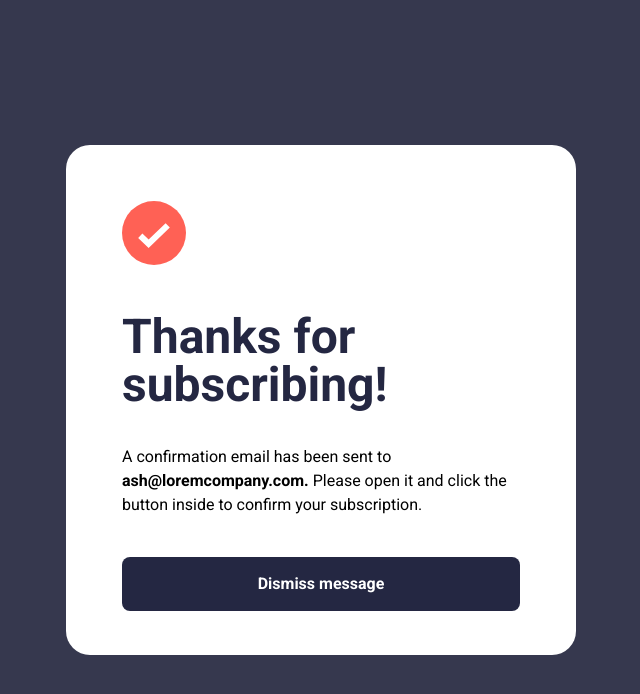
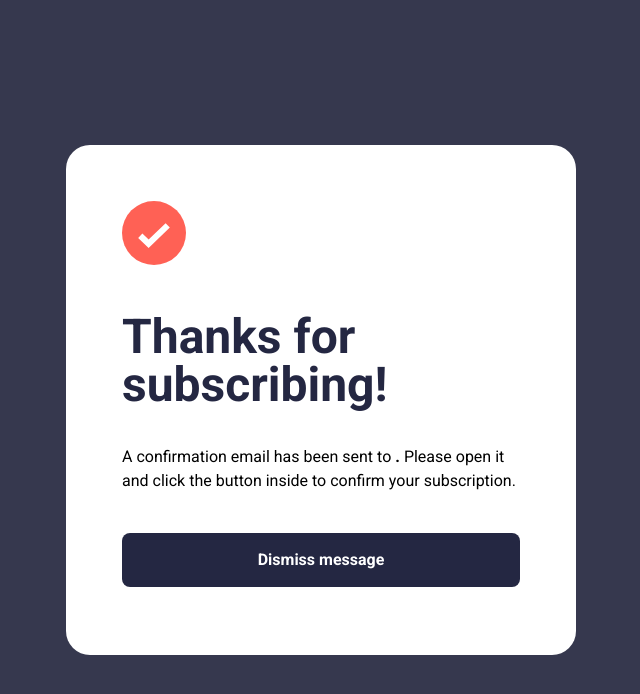
Before and after one commit to Matt3021/newsletter-sign-up, a Next.js app: page /sucess in a window 1280 px wide. Shown: the top 694 px of the page, without its empty margins (319-959 px from the left). Built offline with nearby package versions, Linux system fonts and the light colour scheme.

Commit message:
Developing the feature to send the email to the success page

```diff
--- a/pages/index.tsx
+++ b/pages/index.tsx
@@ -3,12 +3,14 @@ import illustrationSignUpDesktop from '@/public/illustration-sign-up-desktop.svg
 import iconList from '@/public/icon-list.svg'
 import React, { useState } from 'react'
 import { z } from 'zod'
+import { useRouter } from 'next/router'
 
 const emailValidation = z.string().email()
 
 const Home = () => {
   const [email, setEmail] = useState('')
   const [validEmail, setValidEmail] = useState(true)
+  const router = useRouter()
 
   const handleEmailInput = (event: React.ChangeEvent<HTMLInputElement>) => {
     const newEmail = event.target.value
@@ -21,6 +23,9 @@ const Home = () => {
     try {
       emailValidation.parse(email)
       setValidEmail(true)
+      if (validEmail) {
+        router.push(`/sucess?email=${encodeURIComponent(email)}`)
+      }
     } catch (error) {
       setValidEmail(false)
     }
--- a/pages/sucess.tsx
+++ b/pages/sucess.tsx
@@ -1,7 +1,17 @@
 import Image from 'next/image'
 import iconList from '@/public/icon-list.svg'
+import { useRouter } from 'next/router'
 
 const Sucess = () => {
+  const router = useRouter()
+  const { email } = router.query
+
+  const handleSubmit = (event: React.FormEvent) => {
+    event.preventDefault()
+
+    router.push('/')
+  }
+
   return (
     <div className="bg-charcoalGrey w-screen h-screen flex justify-center items-center">
       <main className="w-[510px] h-[510px] bg-white rounded-3xl py-14 px-14">
@@ -13,12 +23,13 @@ const Sucess = () => {
         </h1>
         <p className="mb-10">
           A confirmation email has been sent to
-          <strong> ash@loremcompany.com.</strong> Please open it and click the
-          button inside to confirm your subscription.
+          <strong> {email}.</strong> Please open it and click the button inside
+          to confirm your subscription.
         </p>
         <button
           type="submit"
           className="h-[54px] w-full rounded-lg text-white font-bold bg-darkSlateGray hover:bg-gradient-to-r from-[#fe527a] to-tomato"
+          onClick={handleSubmit}
         >
           Dismiss message
         </button>
```
